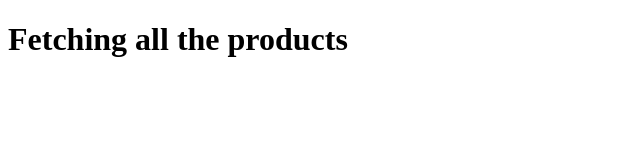
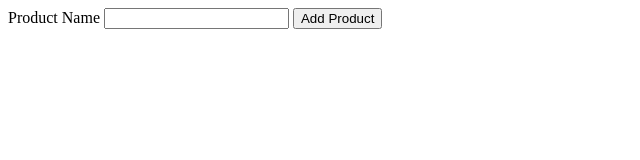
Before and after one commit to Rathan-2412/projects_, a plain HTML site: page views/products.html in a window 1280 px wide. Shown: the whole page, without its empty margins (0-640 px from the left). Drawn offline with Linux system fonts and the light colour scheme.

Commit message:
created Form , Get request with html-2

```diff
--- a/views/products.html
+++ b/views/products.html
@@ -3,9 +3,13 @@
 <head>
   <meta charset="UTF-8">
   <meta name="viewport" content="width=device-width, initial-scale=1.0">
-  <title>Fetching All Products</title>
+  <title>Product Form</title>
 </head>
 <body>
-  <h1>Fetching all the products</h1>
+  <form>
+    <label for="product">Product Name</label>
+    <input type="text" id="product" name="productName" />
+    <button type="submit">Add Product</button>
+  </form>
 </body>
 </html>
```
